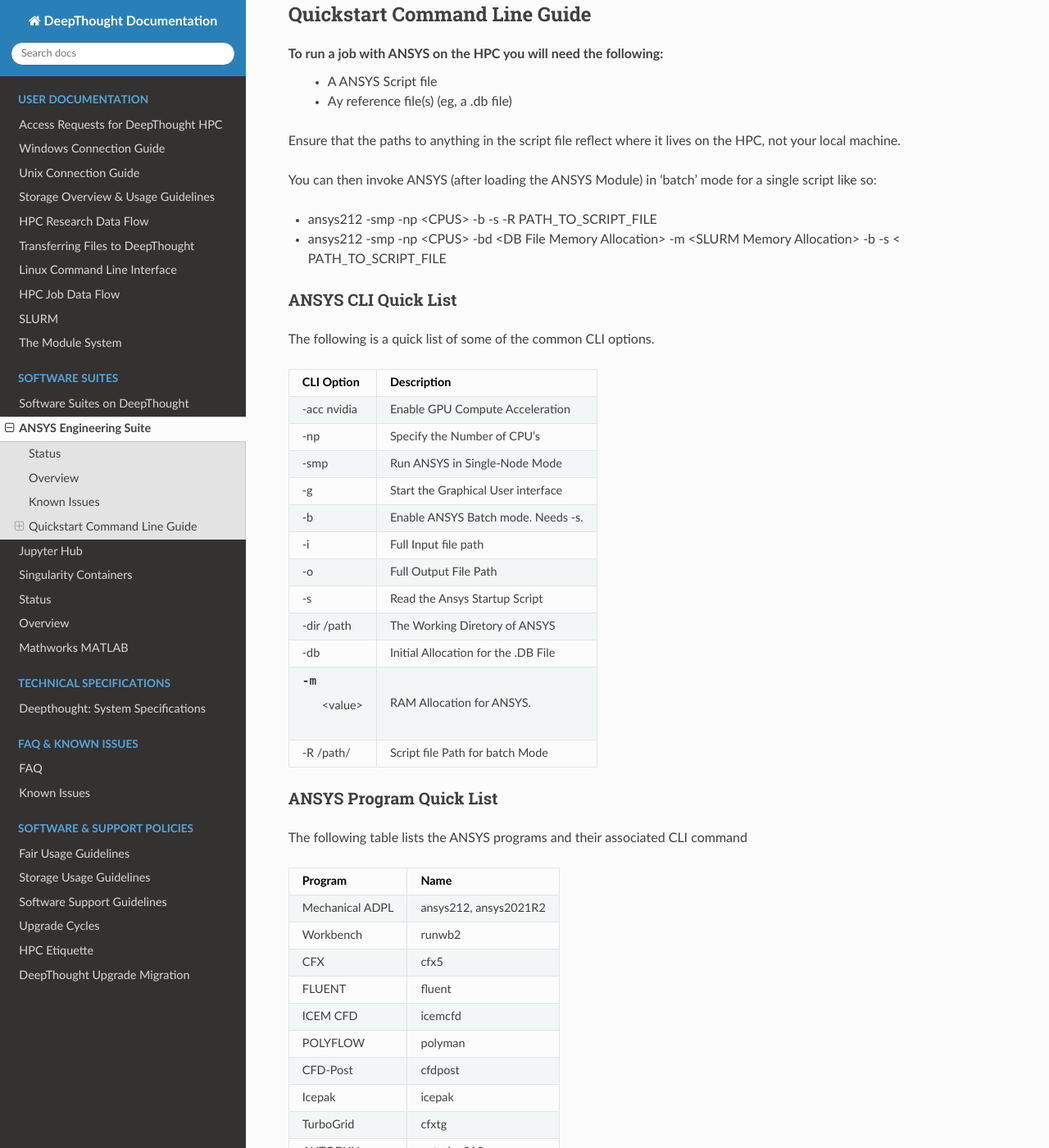
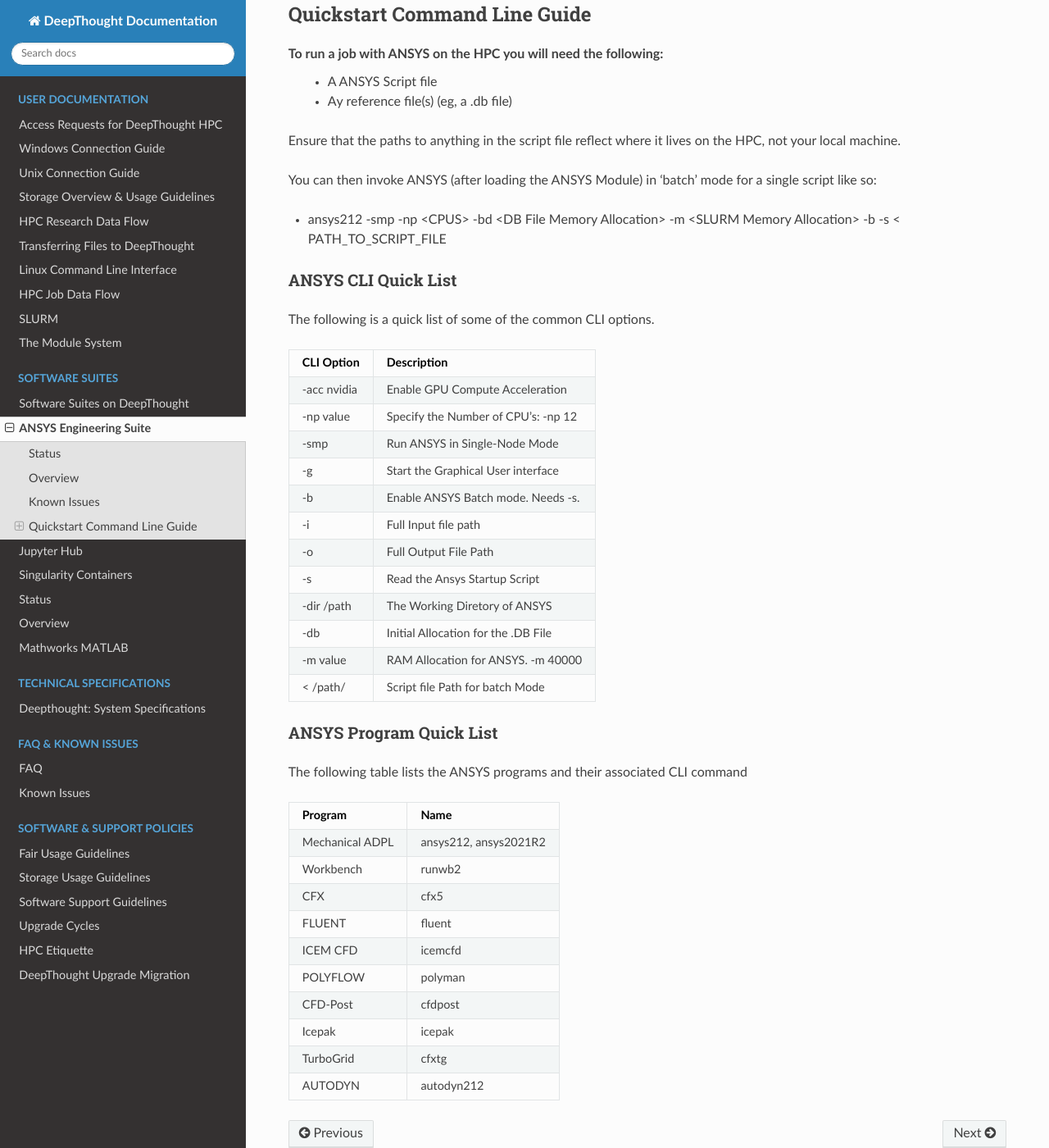
Before and after one commit to flindersuni/DeepThoughtHPC-docs, a Sphinx documentation site: the page built from docs/source/software/ansys.rst, in a window 1280 px wide and 1400 px high, scrolled down 591 px. Shown: the whole window at 82% size. Built offline with Sphinx 7.4.7 and the Read the Docs theme 2.0.0, drawn with Linux system fonts in a browser that asks for light colours; pages that are not in the unit, such as notebooks, are missing from menus.

Commit message:
Fix RST ANSYS Table

```diff
--- a/docs/source/software/ansys.rst
+++ b/docs/source/software/ansys.rst
@@ -35,7 +35,6 @@
 
 You can then invoke ANSYS (after loading the ANSYS Module) in 'batch' mode for a single script like so:
 
-- ansys212 -smp -np <CPUS> -b -s -R PATH_TO_SCRIPT_FILE
 - ansys212 -smp -np <CPUS> -bd <DB File Memory Allocation> -m <SLURM Memory Allocation> -b -s < PATH_TO_SCRIPT_FILE
 
 
@@ -50,7 +49,7 @@
 +===================+=======================================+
 | -acc nvidia       |  Enable GPU Compute Acceleration      |
 +-------------------+---------------------------------------+
-| -np               |  Specify the Number of CPU's          |
+| \-np value        |  Specify the Number of CPU's: -np 12  |
 +-------------------+---------------------------------------+
 | -smp              |  Run ANSYS in Single-Node Mode        |
 +-------------------+---------------------------------------+
@@ -68,9 +67,9 @@
 +-------------------+---------------------------------------+
 | -db               | Initial Allocation for the .DB File   |
 +-------------------+---------------------------------------+
-| -m  <value>       | RAM Allocation for ANSYS.             |
+| \-m value         | RAM Allocation for ANSYS.  -m 40000   |
 +-------------------+---------------------------------------+
-| -R /path/         | Script file Path for batch Mode       |
+|  \< /path/        | Script file Path for batch Mode       |
 +-------------------+---------------------------------------+
 
 
```
